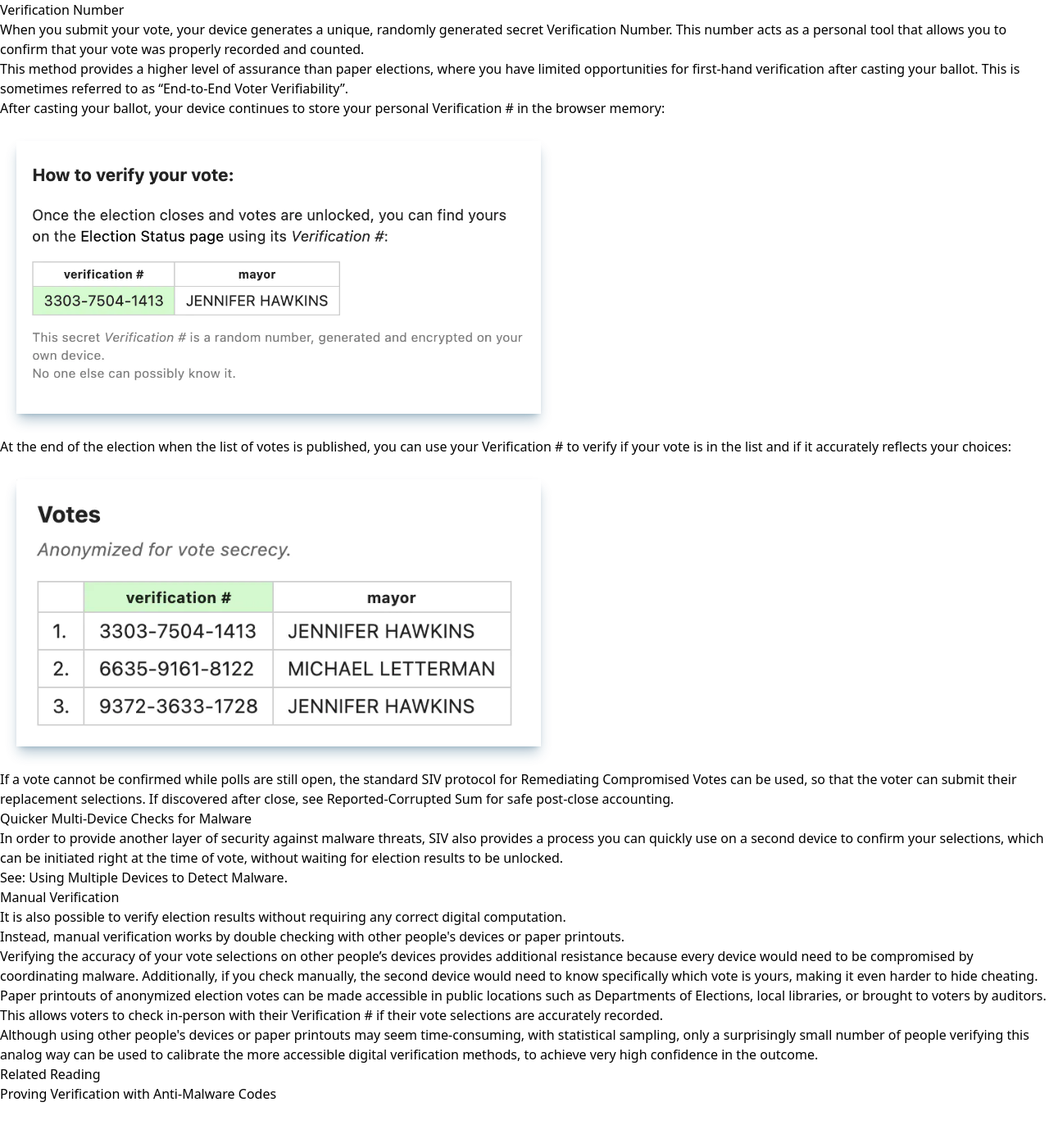
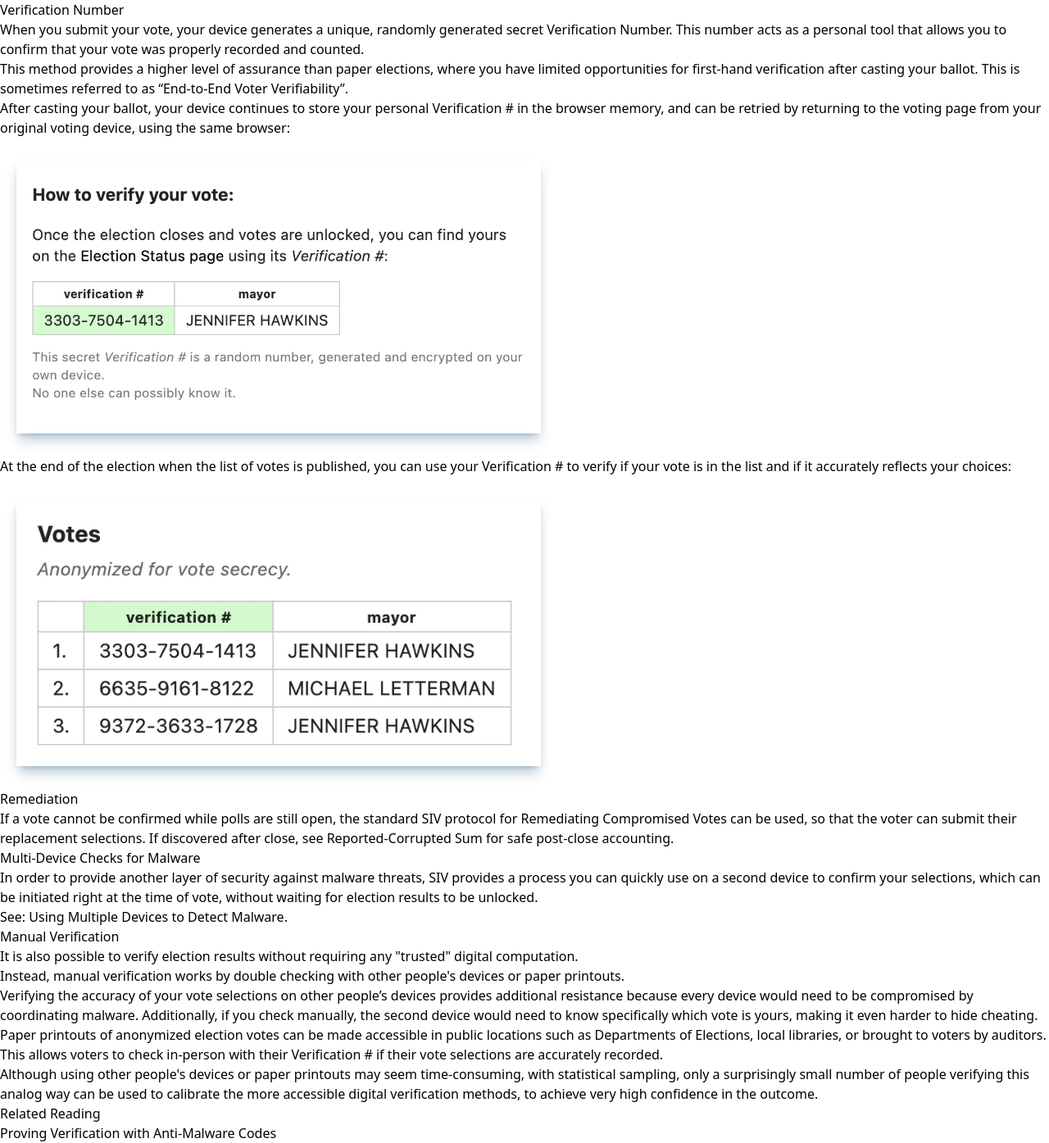
Before and after one commit to siv-org/docs.siv.org, a Next.js app: page /verifiability/personal-vote in a window 1280 px wide. Shown: the whole page at 82% size. Before the commit the page ends 1347 px from the top, so only its background shows below. Built offline with nearby package versions, Linux system fonts and the light colour scheme.

Commit message:
More tweaks to personal verification page

```diff
--- a/pages/verifiability/personal-vote.mdx
+++ b/pages/verifiability/personal-vote.mdx
@@ -8,7 +8,7 @@ When you submit your vote, your device generates a unique, randomly generated se
 
 This method provides a higher level of assurance than paper elections, where you have limited opportunities for first-hand verification after casting your ballot. This is sometimes referred to as “End-to-End Voter Verifiability”.
 
-After casting your ballot, your device continues to store your personal Verification \# in the browser memory:
+After casting your ballot, your device continues to store your personal Verification \# in the browser memory, and can be retried by returning to the voting page from your original voting device, using the same browser:
 
 <img src="/images/verification-num.png" style={{ width: "50%" }} className="ml-5 shadow-lg shadow-sky-900/30 my-7" />
 
@@ -16,17 +16,19 @@ At the end of the election when the list of votes is published, you can use your
 
 <img src='/images/verification-num-list.png' style={{ width: '50%' }} className='ml-5 shadow-lg shadow-sky-900/30 my-7' />
 
+## Remediation
+
 If a vote cannot be confirmed while polls are still open, the standard SIV protocol for [Remediating Compromised Votes](/verifiability/remediating-compromised-votes) can be used, so that the voter can submit their replacement selections. If discovered after close, see [Reported-Corrupted Sum](/research-in-progress/reported-corrupted-sum) for safe post-close accounting.
 
-## Quicker Multi-Device Checks for Malware
+## Multi-Device Checks for Malware
 
-In order to provide another layer of security against malware threats, SIV also provides a process you can quickly use on a second device to confirm your selections, which can be initiated right at the time of vote, without waiting for election results to be unlocked.
+In order to provide another layer of security against malware threats, SIV provides a process you can quickly use on a second device to confirm your selections, which can be initiated right at the time of vote, without waiting for election results to be unlocked.
 
 See: [Using Multiple Devices to Detect Malware](/verifiability/detecting-malware).
 
 ## Manual Verification
 
-It is also possible to verify election results without requiring any correct digital computation.
+It is also possible to verify election results without requiring any "trusted" digital computation.
 
 Instead, manual verification works by double checking with other people's devices or paper printouts.
 
```
